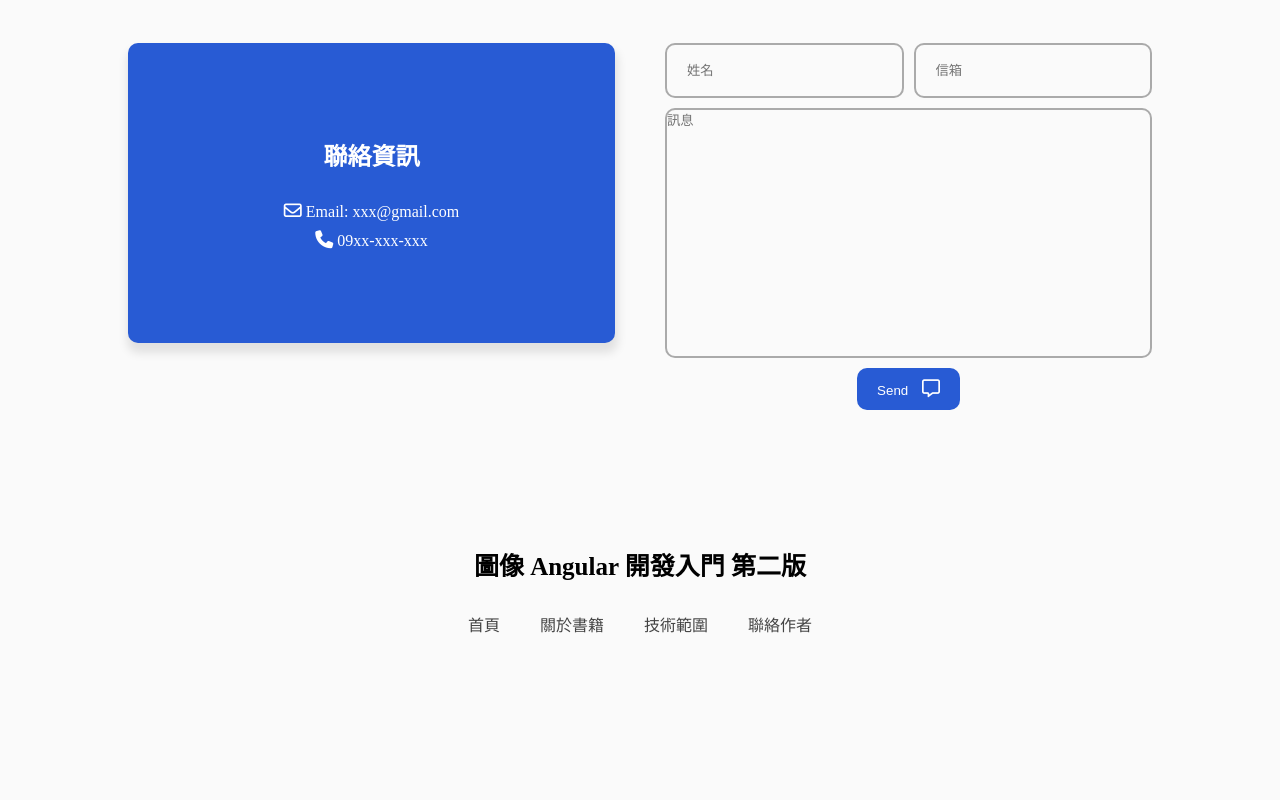
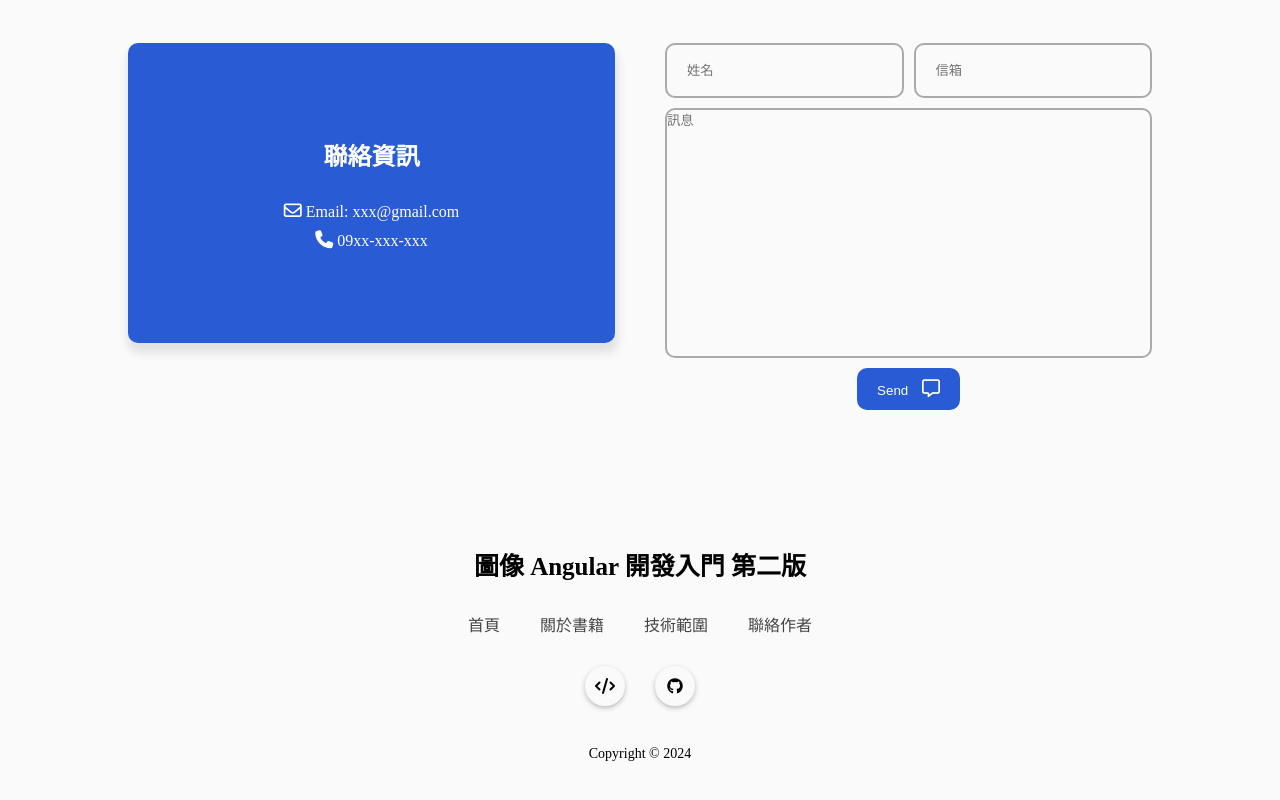
Before and after one commit to YuLin93123/mcu-113-1-web-13131112, a plain HTML site: page src/index.html in a window 1280 px wide. Shown: the part 2202-3002 px from the top of the page. Before the commit the page ends 2898 px from the top, so only its background shows below. Drawn offline with Linux system fonts and the light colour scheme.

Commit message:
feat(footer): 頁尾 copy right 樣式實作

```diff
--- a/src/index.html
+++ b/src/index.html
@@ -170,7 +170,6 @@
       </main>
       <footer>
         <div class="top-footer">圖像 Angular 開發入門 第二版</div>
-        <div class="footer-menu">
         <ul class="footer-menu">
           <li class="menu-item">
             <a href="#home">首頁</a>
@@ -185,7 +184,12 @@
             <a href="#contact">聯絡作者</a>
           </li>
         </ul>
+
+        <div class="footer-icon">
+          <div class="icon"><i class="fa-solid fa-code"></i></div>
+          <div class="icon"><i class="fa-brands fa-github"></i></div>
         </div>
+        <div class="bottom-footer">Copyright &copy; 2024</div>
       </footer>
     </div>
     <script src="./main.js"></script>
--- a/src/scss/_footer.scss
+++ b/src/scss/_footer.scss
@@ -16,13 +16,23 @@ footer {
 
     .menu-item {
       list-style: none;
-    }
 
-    a {
-      text-decoration: none;
-      color: var(--text-color);
-      font-weight: 500;
-      margin-inline: 20px;
+      a {
+        text-decoration: none;
+        color: var(--text-color);
+        font-weight: 500;
+        margin-inline: 20px;
+      }
     }
   }
+
+  .footer-icon {
+    display: flex;
+    gap: 30px;
+  }
+
+  .bottom-footer {
+    font-size: 14px;
+    margin-top: 10px;
+  }
 }
--- a/src/scss/_home.scss
+++ b/src/scss/_home.scss
@@ -44,17 +44,6 @@
     display: flex;
     margin-top: 5em;
     gap: 30px;
-
-    .icon {
-      display: flex;
-      justify-content: center;
-      align-items: center;
-      width: 40px;
-      height: 40px;
-      border-radius: 50%;
-      box-shadow: 0px 2px 5px 0px rgba(0, 0, 0, 0.25);
-      cursor: pointer;
-    }
   }
 }
 
--- a/src/scss/style.scss
+++ b/src/scss/style.scss
@@ -69,3 +69,14 @@ body {
 i {
   font-size: 16px;
 }
+
+.icon {
+  display: flex;
+  justify-content: center;
+  align-items: center;
+  width: 40px;
+  height: 40px;
+  border-radius: 50%;
+  box-shadow: 0px 2px 5px 0px rgba(0, 0, 0, 0.25);
+  cursor: pointer;
+}
```
Also changed, not shown: src/style.min.css, 1 other file. Lines whose indentation alone changed are shown as unchanged.
